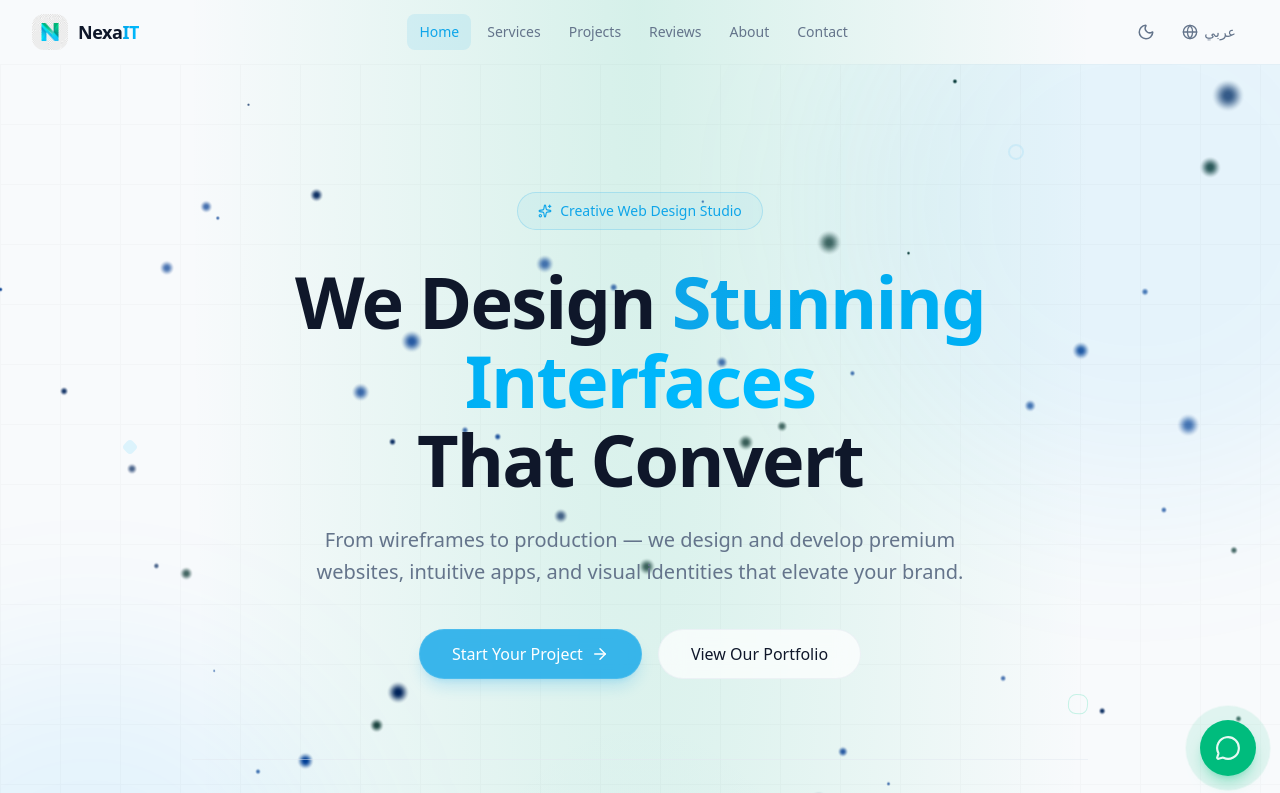
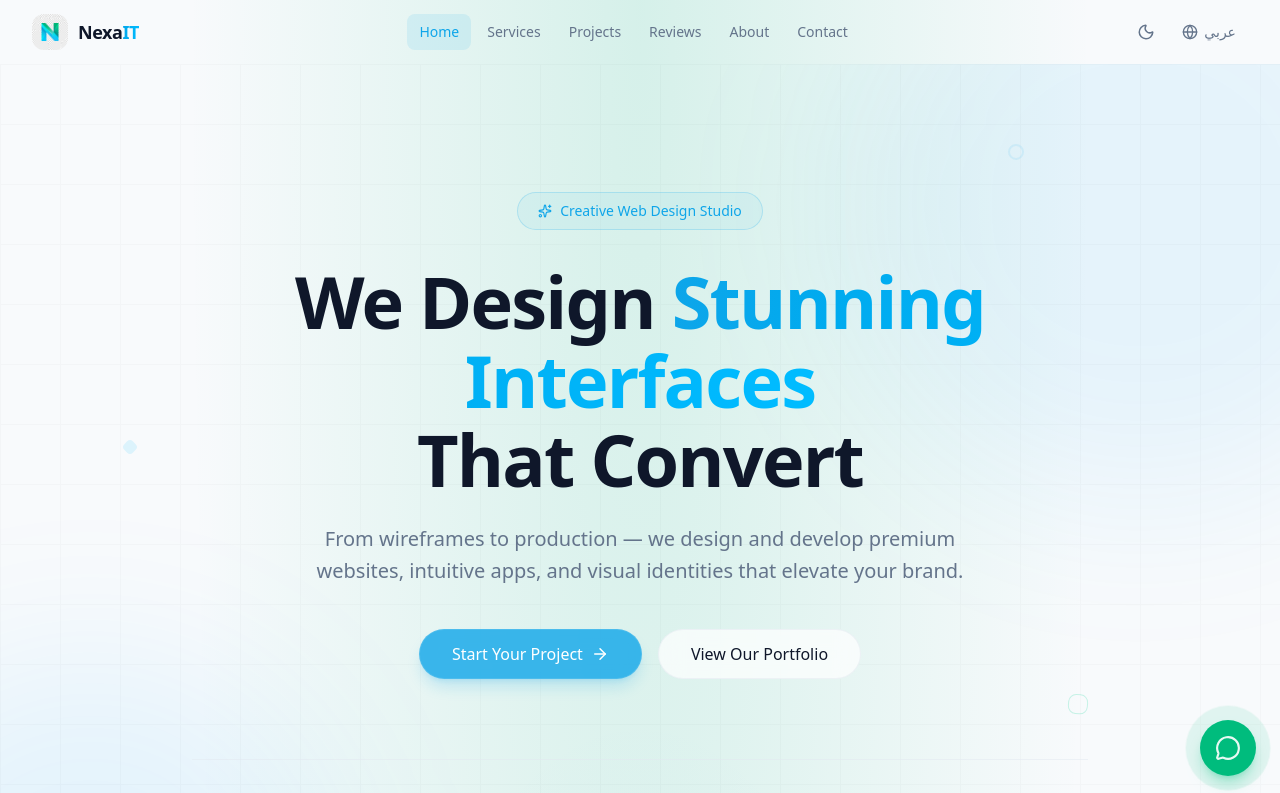
Before and after one commit to ramyradad1/nexit-studio, a Next.js app: page /nexit-studio/en in a window 1280 px wide. Shown: the top 793 px of the page. Built offline with nearby package versions, Linux system fonts and the light colour scheme.

Commit message:
style: realistic stars and subtle text animations
- Reduced star size and sharpened rendering for a pinpoint realistic look.
- Added natural color tints (white, blue-white, yellow-white) to stars.
- Implemented slow floating animation for hero title and subtitle.

```diff
--- a/src/app/[locale]/HomeContent.tsx
+++ b/src/app/[locale]/HomeContent.tsx
@@ -103,8 +103,11 @@ export default function HomeContent() {
               <motion.h1
                 className="text-4xl sm:text-5xl md:text-6xl lg:text-7xl font-bold tracking-tight leading-[1.1]"
                 initial={{ opacity: 0, y: 20 }}
-                animate={{ opacity: 1, y: 0 }}
-                transition={{ duration: 0.8, delay: 0.3 }}
+                animate={{ opacity: 1, y: [0, -5, 0] }}
+                transition={{
+                  opacity: { duration: 0.8, delay: 0.3 },
+                  y: { duration: 5, repeat: Infinity, ease: "easeInOut", delay: 1.1 }
+                }}
               >
                 {t("title")}{" "}
                 <span className="bg-linear-to-r from-accent via-sky-400 to-emerald-400 bg-clip-text text-transparent bg-size-[200%_auto] animate-[gradient-shift_3s_ease-in-out_infinite]">
@@ -118,8 +121,11 @@ export default function HomeContent() {
               <motion.p
                 className="mt-6 text-base sm:text-lg md:text-xl text-muted-foreground max-w-2xl mx-auto leading-relaxed"
                 initial={{ opacity: 0, y: 15 }}
-                animate={{ opacity: 1, y: 0 }}
-                transition={{ duration: 0.7, delay: 0.5 }}
+                animate={{ opacity: 1, y: [0, -3, 0] }}
+                transition={{
+                  opacity: { duration: 0.7, delay: 0.5 },
+                  y: { duration: 6, repeat: Infinity, ease: "easeInOut", delay: 1.2 }
+                }}
               >
                 {t("subtitle")}
               </motion.p>
--- a/src/components/3d/HeroScene.tsx
+++ b/src/components/3d/HeroScene.tsx
@@ -27,13 +27,17 @@ const fragmentShader = `
     float dist = length(gl_PointCoord - vec2(0.5));
     if (dist > 0.5) discard;
 
-    float alpha = smoothstep(0.5, 0.05, dist);
-    // Enhanced glowing effect with softer twinkle
-    float twinkle = (sin(time * 0.8 + vPhase) + 1.0) / 2.0;
-    twinkle = 0.4 + 0.6 * (twinkle * twinkle); // Keep stars bright even at minimum
-    float currentOpacity = 0.5 + 0.5 * twinkle;
+    float dist = length(gl_PointCoord - vec2(0.5));
+    if (dist > 0.5) discard;
 
-    gl_FragColor = vec4(vColor, alpha * currentOpacity);
+    // Sharper radial falloff for "pinpoint" realistic stars
+    float alpha = pow(1.0 - dist * 2.0, 3.0);
+
+    // Natural twinkling
+    float twinkle = (sin(time * 0.7 + vPhase) + 1.0) / 2.0;
+    twinkle = 0.6 + 0.4 * pow(twinkle, 2.0);
+
+    gl_FragColor = vec4(vColor, alpha * twinkle);
   }
 `;
 
@@ -59,9 +63,10 @@ function Starfield({ theme }: { theme: "light" | "dark" }) {
 
         const isDark = theme === "dark";
 
-        const c1 = new THREE.Color(isDark ? "#ffffff" : "#0284c7");
-        const c2 = new THREE.Color(isDark ? "#06b6d4" : "#0f766e");
-        const c3 = new THREE.Color(isDark ? "#38bdf8" : "#0369a1");
+        // Realistic star colors: mostly white with subtle tints of blue, yellow, and orange
+        const c1 = new THREE.Color(isDark ? "#ffffff" : "#0284c7"); // Base
+        const c2 = new THREE.Color(isDark ? "#e0f2fe" : "#0369a1"); // Blueish white
+        const c3 = new THREE.Color(isDark ? "#fef9c3" : "#0369a1"); // Yellowish white
 
     for (let i = 0; i < count; i++) {
         const r = 10 + seededRandom() * 40;
@@ -81,8 +86,8 @@ function Starfield({ theme }: { theme: "light" | "dark" }) {
         col[i * 3 + 1] = c.g;
         col[i * 3 + 2] = c.b;
 
-        // Bright glowing stars (sized between 0.8 and 2.5)
-        siz[i] = 0.8 + seededRandom() * 1.7;
+        // Smaller, realistic pinpoint stars
+        siz[i] = 0.4 + seededRandom() * 0.8;
         pha[i] = seededRandom() * Math.PI * 2;
     }
         return [pos, col, siz, pha];
```
